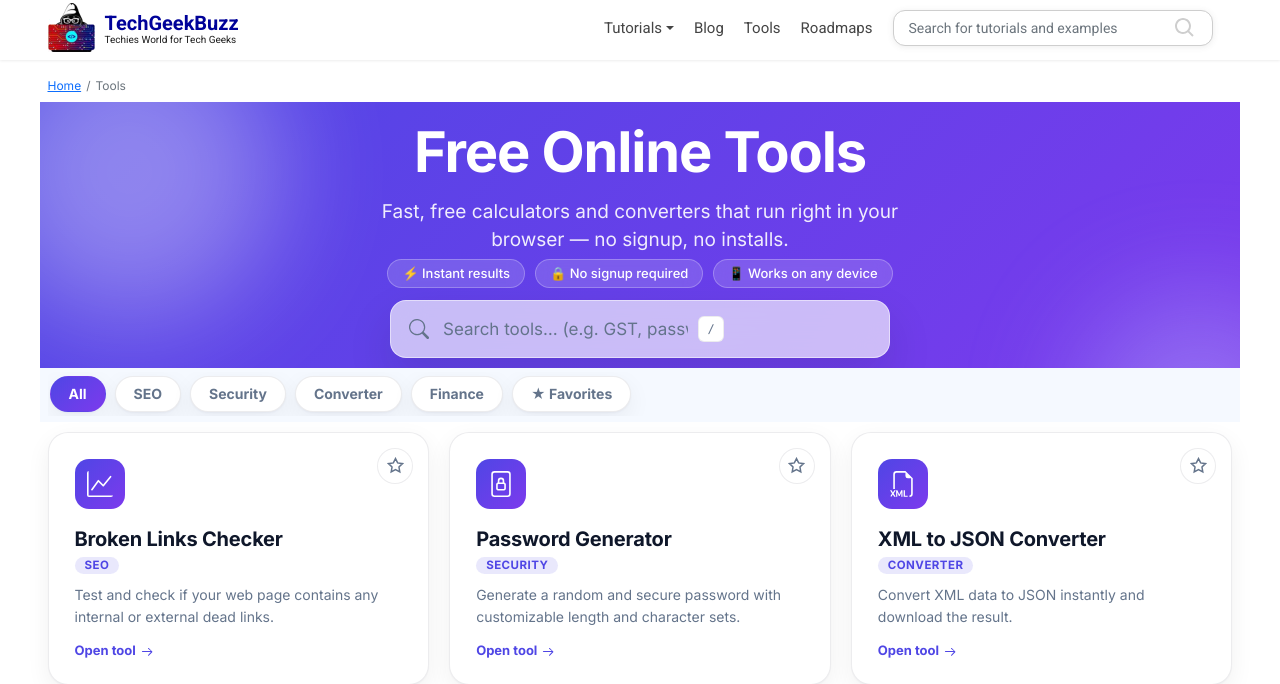
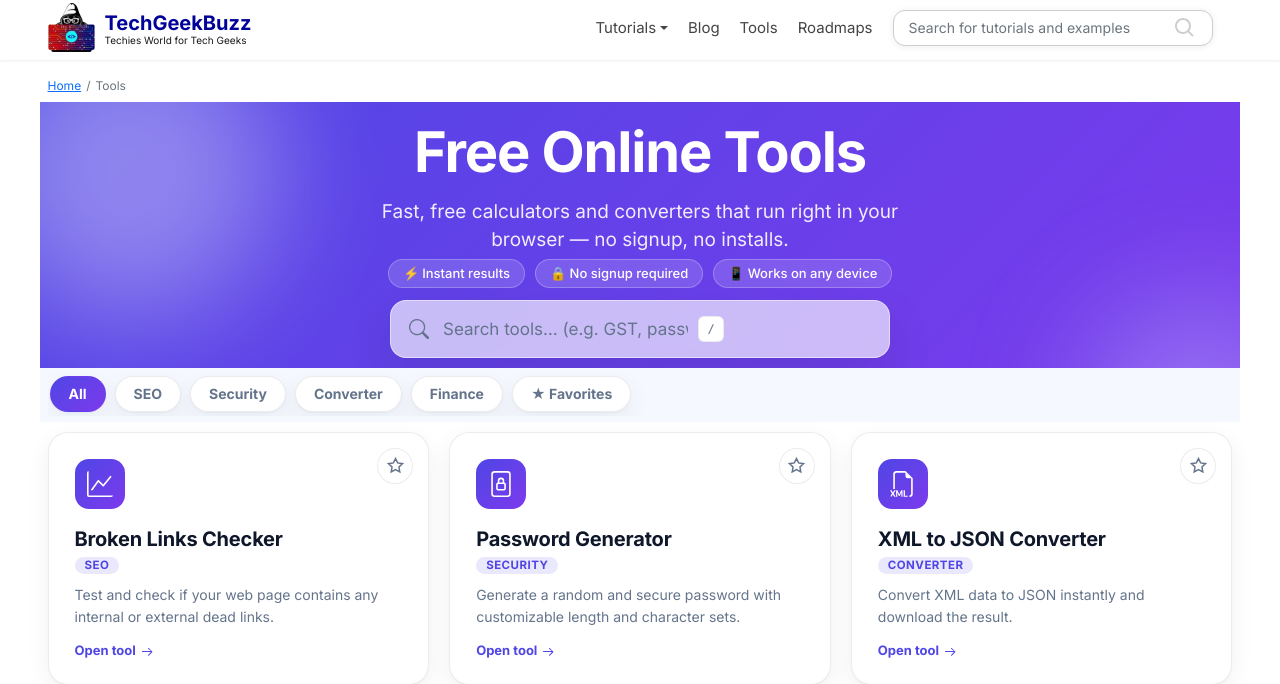
Before and after one commit to vijaybeekesh/techgeekbuzz, a Django app: page /tools in a window 1280 px wide. Shown: the top 684 px of the page. Run offline with Django 4.2, Linux system fonts and the light colour scheme; data that the repository does not hold is empty; parts of the project's set-up code (start-up, migrations or seed data) failed here and were passed over; some libraries are stand-ins or nearby versions.

Commit message:
Update font-family across multiple CSS files to ensure consistency and modern appearance

```diff
--- a/static/css/style.css
+++ b/static/css/style.css
@@ -11,8 +11,7 @@
   }
 
   body {
-    font-family: "Roboto", sans-serif;
-    /* font-family: charter, Georgia, Cambria, "Times New Roman", Times, serif; */
+    font-family: "Inter", -apple-system, BlinkMacSystemFont, "Segoe UI", Roboto, "Helvetica Neue", Arial, "Noto Sans", sans-serif, "Apple Color Emoji", "Segoe UI Emoji", "Segoe UI Symbol", "Noto Color Emoji";
     line-height: 1;
     font-weight: 400;
     color: #000000;
--- a/static/css/tools/invoicegenerator.css
+++ b/static/css/tools/invoicegenerator.css
@@ -13,7 +13,7 @@
     --inv-shadow-lg: 0 20px 50px rgba(16, 24, 40, .10);
     --inv-radius: 1.8rem;
     --inv-radius-sm: 1rem;
-    font-family: 'Inter', -apple-system, BlinkMacSystemFont, 'Segoe UI', sans-serif;
+    font-family: "Inter", -apple-system, BlinkMacSystemFont, "Segoe UI", Roboto, "Helvetica Neue", Arial, "Noto Sans", sans-serif, "Apple Color Emoji", "Segoe UI Emoji", "Segoe UI Symbol", "Noto Color Emoji";
     color: var(--inv-text);
     padding-bottom: 4rem;
 }
@@ -285,7 +285,7 @@
 
 /* ===== Injected invoice document ===== */
 .inv-doc {
-    font-family: 'Inter', -apple-system, BlinkMacSystemFont, 'Segoe UI', Arial, sans-serif;
+    font-family: "Inter", -apple-system, BlinkMacSystemFont, "Segoe UI", Roboto, "Helvetica Neue", Arial, "Noto Sans", sans-serif, "Apple Color Emoji", "Segoe UI Emoji", "Segoe UI Symbol", "Noto Color Emoji";
     font-size: 1.35rem; line-height: 1.55; color: #1a1d24;
 }
 .inv-doc-topbar { height: .6rem; border-radius: 99px; background: #003d93; margin-bottom: 2rem; }
--- a/static/css/tools/seotitlegenerator.css
+++ b/static/css/tools/seotitlegenerator.css
@@ -18,7 +18,7 @@
     --sg-shadow-lg: 0 20px 50px rgba(16, 24, 40, .10);
     --sg-radius: 1.8rem;
     --sg-radius-sm: 1rem;
-    font-family: 'Inter', -apple-system, BlinkMacSystemFont, 'Segoe UI', sans-serif;
+    font-family: "Inter", -apple-system, BlinkMacSystemFont, "Segoe UI", Roboto, "Helvetica Neue", Arial, "Noto Sans", sans-serif, "Apple Color Emoji", "Segoe UI Emoji", "Segoe UI Symbol", "Noto Color Emoji";
     color: var(--sg-text);
     padding-bottom: 4rem;
 }
--- a/static/css/tools/tools.css
+++ b/static/css/tools/tools.css
@@ -19,7 +19,7 @@
     --tl-shadow-lg: 0 20px 45px rgba(15, 23, 42, 0.12);
     --tl-glass-bg: rgba(255, 255, 255, 0.65);
     --tl-glass-border: rgba(255, 255, 255, 0.5);
-    font-family: 'Inter', -apple-system, BlinkMacSystemFont, sans-serif;
+    font-family: "Inter", -apple-system, BlinkMacSystemFont, "Segoe UI", Roboto, "Helvetica Neue", Arial, "Noto Sans", sans-serif, "Apple Color Emoji", "Segoe UI Emoji", "Segoe UI Symbol", "Noto Color Emoji";
     color: var(--tl-text);
     transition: background-color .3s ease, color .3s ease;
 }
--- a/templates/login.html
+++ b/templates/login.html
@@ -58,8 +58,7 @@
     }
 
     body {
-        font-family: "Roboto", sans-serif;
-        /* font-family: charter, Georgia, Cambria, "Times New Roman", Times, serif; */
+        font-family: "Inter", -apple-system, BlinkMacSystemFont, "Segoe UI", Roboto, "Helvetica Neue", Arial, "Noto Sans", sans-serif, "Apple Color Emoji", "Segoe UI Emoji", "Segoe UI Symbol", "Noto Color Emoji";
         line-height: 1;
         font-weight: 400;
         color: #000000;
```
